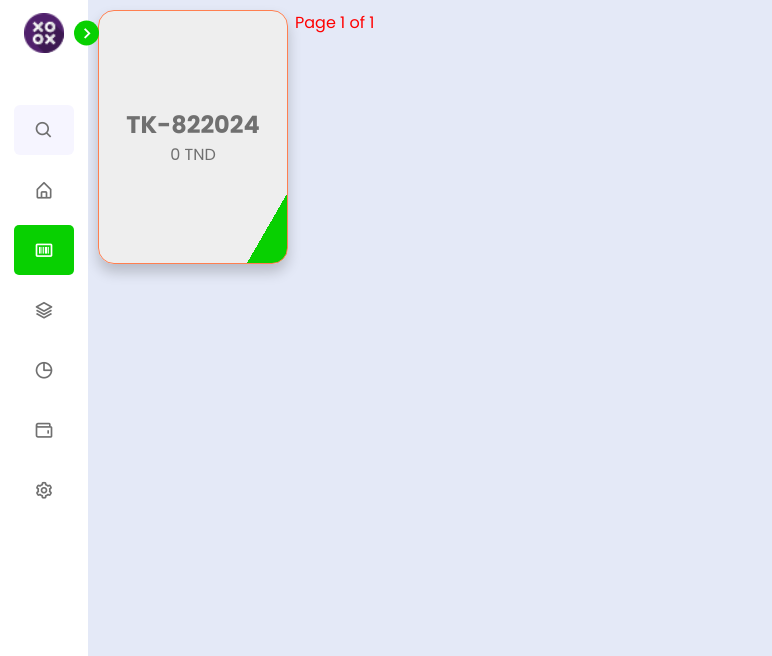
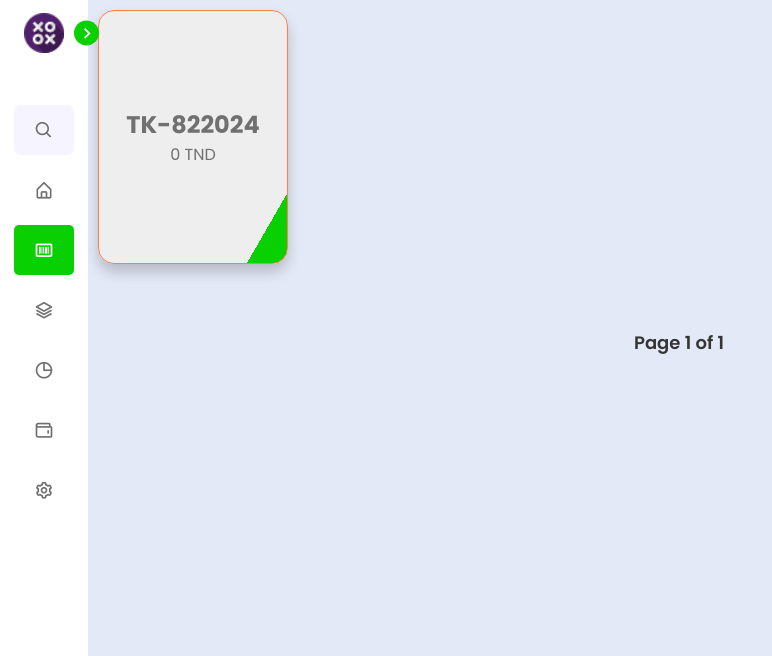
Before and after one commit to Wissemzeddini/MOYMGMT, a Flask app: page /tickets in a window 1280 px wide. Shown: the top 656 px of the page, without its empty margins (0-772 px from the left). Run offline with Flask 3, Linux system fonts and the light colour scheme; the visitor is signed in with stand-in values (Sample User, id 1); data comes from the database, SQL or seed files in the repository; both versions use the stored data as it was after the commit.

Commit message:
add pagination style and fix ticket option

```diff
--- a/Models/item.py
+++ b/Models/item.py
@@ -40,7 +40,7 @@ class Ticket:
             return rows[0][0]
         raise Exception(f"No such Ticket under this code: {self.code}")
 
-    def getAllTickets(self, offset=0, limit=10):
+    def getAllTickets(self, offset=0, limit=12):
         cleanTickets = []
         query = '''
                 SELECT t.id as ticket_id, t.createdAt as date, t.code, COUNT(i.id) as item_count, COALESCE(SUM(i.current_price), 0) as total_price
--- a/Models/user.py
+++ b/Models/user.py
@@ -37,7 +37,7 @@ class User:
         rows = fetchData(query,(self.username,))
         for row in rows:
             if check_password_hash(row[3],self.__password):
-                print("✅✅ password found under username: ",row[1])
+                #print("✅✅ password found under username: ",row[1])
                 self.updateLastLogin()
                 status = True
         return status
--- a/app.py
+++ b/app.py
@@ -134,7 +134,7 @@ def tickets():
         return redirect(url_for('login'))  # Redirect to login if user is not authenticated
 
     page = request.args.get('page', 1, type=int)
-    per_page = request.args.get('per_page', 10, type=int)
+    per_page = request.args.get('per_page', 12, type=int)
     offset = (page - 1) * per_page
 
     tk = Ticket(user_id)
--- a/templates/base.html
+++ b/templates/base.html
@@ -131,7 +131,7 @@
                 </select>
                 <input type="text" name="itemName" id="items_name" placeholder="Item Name" class="pop-fields">
                 <input type="text" name="itemPrice" id="items_price" placeholder="Item Price" class="pop-fields">
-                <input type="text" name="itemQuantity" id="items_quantity" placeholder="Item Quantity" class="pop-fields">
+                <input type="number" name="itemQuantity" id="items_quantity" value="1" class="pop-fields">
                 <select name="itemRegion" id="items_region" class="pop-fields">
                     {% for region_id, region_name, region_code in regions %}
                     <option value="{{ region_id }}">{{ region_name }} - {{ region_code }}</option>
--- a/templates/tickets.html
+++ b/templates/tickets.html
@@ -9,6 +9,32 @@
             grid-template-columns: repeat(auto-fill, minmax(15%, 1fr));
             margin-left: 20px;
             margin-top: 10px;
+        }
+        .pagination{
+            text-align: center;
+            padding: 60px;
+        }
+        .pages{
+            font-size: 18px;
+            font-weight: 600;
+            color: #353535;
+        }
+        .btn-pag{
+            text-decoration: none;
+            color: white;
+            padding: 10px;
+            border-radius: 10px;
+            background-color: var(--primary-color);
+        }
+        .ticket-button{
+            padding: 6px;
+            background-color: var(--primary-color);
+            border: none;
+            border-radius: 10px;
+            color: white!important;
+            margin-bottom: 8px;
+            width: 70%;
+            font-size: 13px;
         }
     </style>
     <div class="flip-card-container">
@@ -22,27 +48,28 @@
                 <div class="flip-card-back">
                     <p class="title">{{ ticket[3] }} Items</p>
                     <p>{{ ticket[0] }}</p>
+                    <div style="margin-top: 15px;">
                         <a href="#" class="ticket-button">Update</i></a>
                         <a href="#" class="ticket-button">Delete</a>
                     </div>
                 </div>
             </div>
+        </div>
         {% endfor %}
 
-
+    </div>
     <!-- Pagination controls -->
-        <div class="pagination" style="bottom: 100%;color:red">
+    <div class="pagination">
         {% if page > 1 %}
-            <a href="{{ url_for('tickets', page=1, per_page=per_page) }}">First</a>
-            <a href="{{ url_for('tickets', page=page-1, per_page=per_page) }}">Previous</a>
+        <a class="btn-pag" href="{{ url_for('tickets', page=1, per_page=per_page) }}">First</a>
+        <a class="btn-pag" href="{{ url_for('tickets', page=page-1, per_page=per_page) }}">Previous</a>
         {% endif %}
 
-            <span>Page {{ page }} of {{ total_pages }}</span>
+        <span class="pages">Page {{ page }} of {{ total_pages }}</span>
 
         {% if page < total_pages %}
-            <a href="{{ url_for('tickets', page=page+1, per_page=per_page) }}">Next</a>
-            <a href="{{ url_for('tickets', page=total_pages, per_page=per_page) }}">Last</a>
+        <a class="btn-pag" href="{{ url_for('tickets', page=page+1, per_page=per_page) }}">Next</a>
+        <a class="btn-pag" href="{{ url_for('tickets', page=total_pages, per_page=per_page) }}">Last</a>
     {% endif %}
     </div>
-    </div>
 {% endblock %}
```
Also changed, not shown: moymgmt_v2.db. Lines whose indentation alone changed are shown as unchanged.
